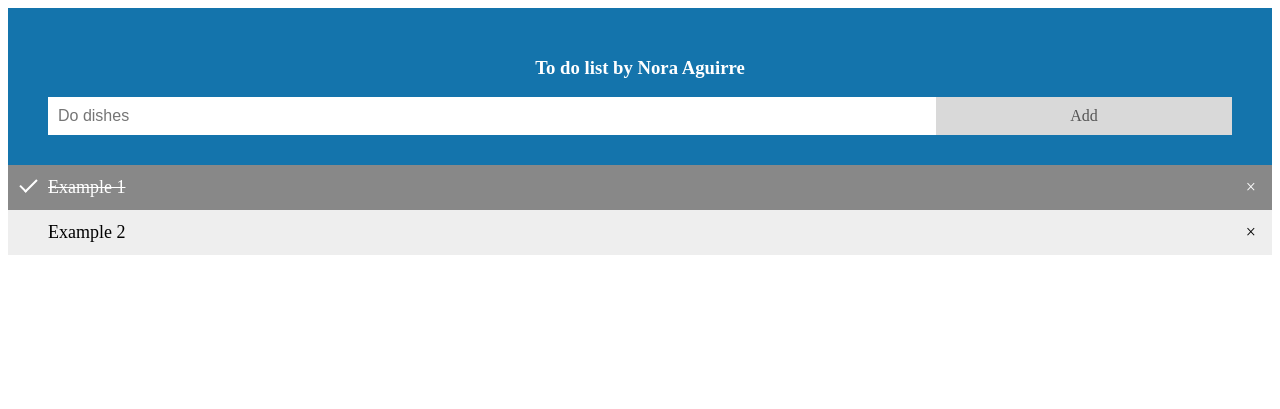
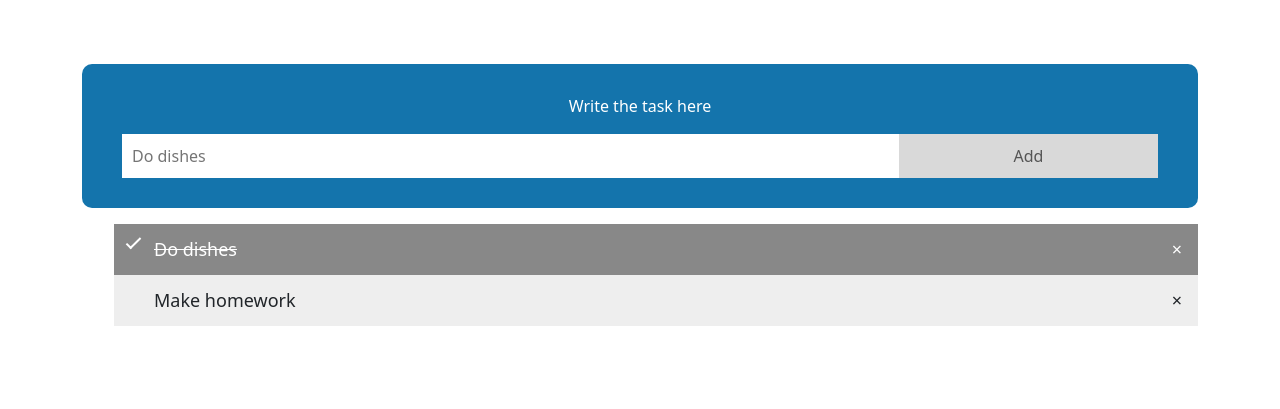
Before and after one commit to nora-programadora/todo-list-js, a plain HTML site: page index.html in a window 1280 px wide. Drawn offline with nearby package versions, Linux system fonts and the light colour scheme.

Commit message:
Improvements on styles

```diff
--- a/css/styles.css
+++ b/css/styles.css
@@ -1,12 +1,16 @@
 /* Include the padding and border in an element's total width and height */
 * {
     box-sizing: border-box;
+    margin: 0;
+    padding: 0;
   }
 
   /* Remove margins and padding from the list */
   ul {
     margin: 0;
     padding: 0;
+    list-style-type: none;
+    padding-left: 0px;
   }
 
   /* Style the list items */
@@ -70,6 +74,8 @@
     padding: 30px 40px;
     color: white;
     text-align: center;
+    border-radius: 10px;
+    margin-bottom: 1em;
   }
 
   /* Clear floats after the header */
@@ -77,6 +83,10 @@
     content: "";
     display: table;
     clear: both;
+  }
+
+  .main {
+    padding: 5%;
   }
 
   /* Style the input */
--- a/index.html
+++ b/index.html
@@ -4,17 +4,26 @@
 
         <link rel="stylesheet" href="css/styles.css">
         <title>To do List</title>
+        <link rel="shortcut icon" href="https://cdn-icons-png.flaticon.com/512/4697/4697260.png">
+        <link href="https://cdn.jsdelivr.net/npm/bootstrap@5.3.1/dist/css/bootstrap.min.css" rel="stylesheet" integrity="sha384-4bw+/aepP/YC94hEpVNVgiZdgIC5+VKNBQNGCHeKRQN+PtmoHDEXuppvnDJzQIu9" crossorigin="anonymous">
     </head>
     <body>
+        <div class="main">
+            <div class="container">
                 <div id="newTask" class="header">
-            <h3>To do list by Nora Aguirre</h3>
+                    <p>Write the task here</p>
                     <input type="text" name="newItem" id="newItem" placeholder="Do dishes">
                     <span onclick="newElement()" class="addBtn">Add</span>
                 </div>
+            </div>
+           <div class="container">
                 <ul id="taskList">
-            <li class="checked">Example 1</li>
-            <li>Example 2</li>
+                    <li class="checked">Do dishes</li>
+                    <li>Make homework</li>
                 </ul>
+           </div>
+        </div>
+        <script src="https://cdn.jsdelivr.net/npm/bootstrap@5.3.1/dist/js/bootstrap.bundle.min.js" integrity="sha384-HwwvtgBNo3bZJJLYd8oVXjrBZt8cqVSpeBNS5n7C8IVInixGAoxmnlMuBnhbgrkm" crossorigin="anonymous"></script>
         <script type="text/javascript" src="js/todolist.js"></script>
     </body>
 </html>
```
Lines whose indentation alone changed are shown as unchanged.
